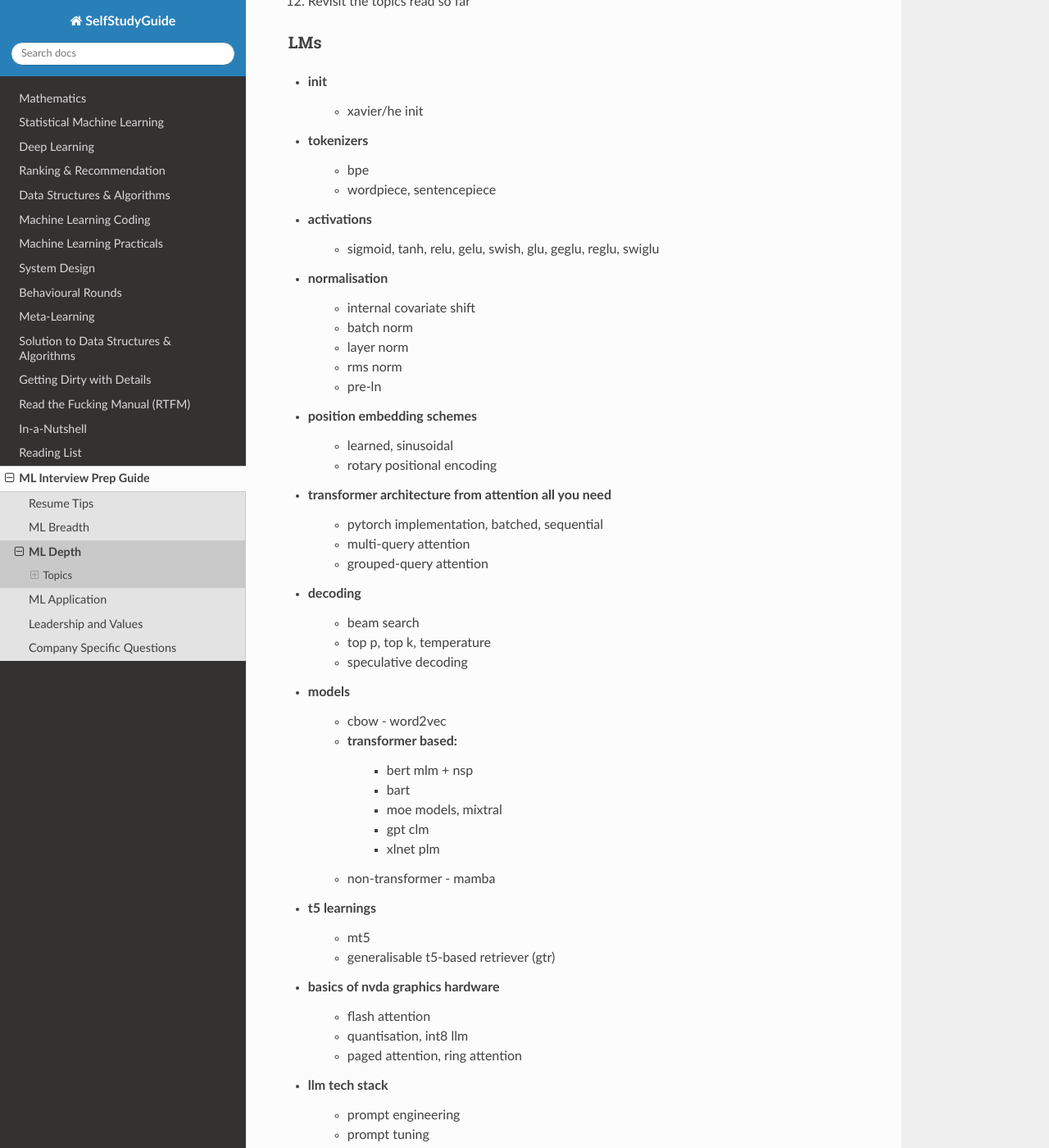
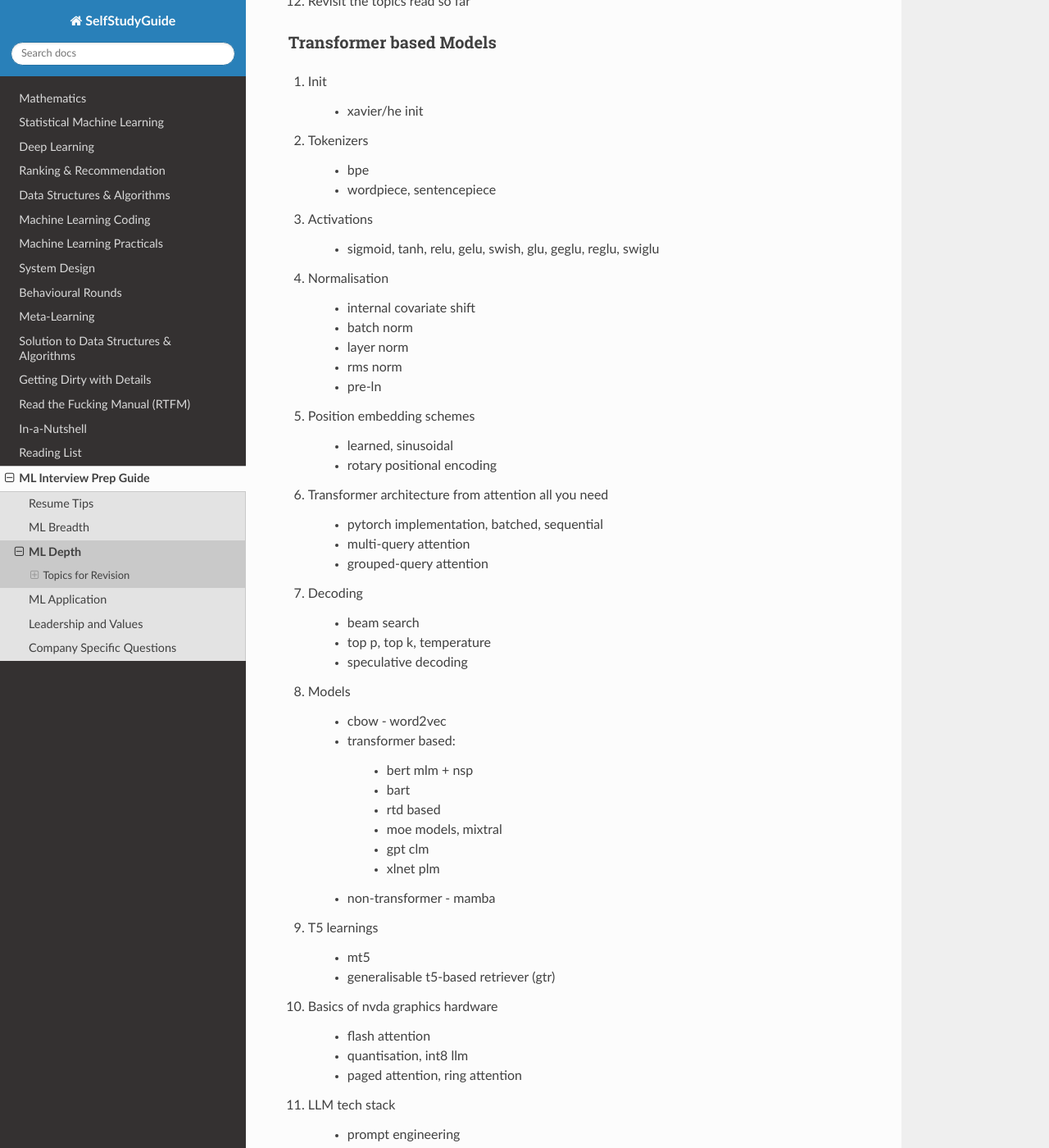
Before and after one commit to uselesstechjunks/leetcode, a Sphinx documentation site: the page built from docs/source/interviews/depth.rst, in a window 1280 px wide and 1400 px high, scrolled down 1248 px. Shown: the whole window at 82% size. Built offline with Sphinx 7.4.7 and the Read the Docs theme 3.1.0, drawn with Linux system fonts in a browser that asks for light colours; some of the changed text lies outside the part shown.

Commit message:
Update depth.rst (#398)
* Update depth.rst

* Update mlcoding.rst

```diff
--- a/docs/source/interviews/depth.rst
+++ b/docs/source/interviews/depth.rst
@@ -2,88 +2,110 @@
 ################################################################################
 ML Depth
 ################################################################################
-Topics
+Topics for Revision
 ********************************************************************************
 Fundamentals
 ================================================================================
-1. Classification/Regression loss and metrics
-2. Ranking loss and metrics
-3. Clustering
-	- Algorithms:
+#. Classification/Regression loss and metrics
+#. Ranking loss and metrics
+#. Clustering
+
+	- Algorithms
+
 		- Distance Based: K-Means
 		- Density Based: DBSCAN
-	- Metrics:
-		- Distance Based:
+	- Metrics
+
+		- Distance Based
+
 			- Silhoutte coefficient
 			- DB index
 			- CH index
 		- Density Based:
 
-4. Manifold Learning
+#. Manifold Learning
+
 	- t-SNE
-5. Latent Models
+#. Latent Variable Models
+
 	- GMM
 	- PCA, Kernel-PCA
 	- NMF
 	- ICA
 	- LDA
-6. Outlier prediction
+#. Outlier prediction
+
 	- Isolation Forest
 	- One-Class SVM
-7. Density Estimation
+#. Density Estimation
+
 	- KDE
-8. Resume walkthrough
+#. Resume walkthrough
+
 	- General problem description and approach
 	-  Loss function and training methods
 	- Challenges faced
-9. DL GD, backprop, regularisation
-10. Different Activation functions and different Attention mechanism
-11. Language model papers
-12. Revisit the topics read so far
+#. DL GD, backprop, regularisation
+#. Different Activation functions and different Attention mechanism
+#. Language model papers
+#. Revisit the topics read so far
 
-LMs
+Transformer based Models
 ==================================================================
-- init
+#. Init
+
 	- xavier/he init
-- tokenizers
+#. Tokenizers
+
 	- bpe
 	- wordpiece, sentencepiece
-- activations
+#. Activations
+
 	- sigmoid, tanh, relu, gelu, swish, glu, geglu, reglu, swiglu
-- normalisation
+#. Normalisation
+
 	- internal covariate shift
 	- batch norm
 	- layer norm
 	- rms norm
 	- pre-ln
-- position embedding schemes
+#. Position embedding schemes
+
 	- learned, sinusoidal
 	- rotary positional encoding
-- transformer architecture from attention all you need
+#. Transformer architecture from attention all you need
+
 	- pytorch implementation, batched, sequential
 	- multi-query attention
 	- grouped-query attention
-- decoding
+#. Decoding
+
 	- beam search
 	- top p, top k, temperature
 	- speculative decoding
-- models
+#. Models
+
 	- cbow - word2vec
 	- transformer based:
+
 		- bert mlm + nsp
 		- bart
+		- rtd based
 		- moe models, mixtral
 		- gpt clm
 		- xlnet plm
 	- non-transformer - mamba
-- t5 learnings
+#. T5 learnings
+
 	- mt5
 	- generalisable t5-based retriever (gtr)
-- basics of nvda graphics hardware
+#. Basics of nvda graphics hardware
+
 	- flash attention
 	- quantisation, int8 llm
 	- paged attention, ring attention
-- llm tech stack
+#. LLM tech stack
+
 	- prompt engineering
 	- prompt tuning
 	- rag
--- a/docs/source/mlcoding.rst
+++ b/docs/source/mlcoding.rst
@@ -72,6 +72,8 @@ Design Resources
 	* [Updated] `What We’ve Learned From A Year of Building with LLMs <https://applied-llms.org/>`_
 	* [tableau.com] `10 Great Machine Learning (ML) and Artificial Intelligence (AI) Blogs To Follow <https://www.tableau.com/learn/articles/blogs-about-machine-learning-artificial-intelligence>`_
 	* [towardsdatascience] `What's WRONG with Metrics? <https://towardsdatascience.com/choosing-the-right-metric-is-a-huge-issue-99ccbe73de61>`_
+	* [capitalone.com] `Understanding TF-IDF for Machine Learning <https://www.capitalone.com/tech/machine-learning/understanding-tf-idf/>`_
+	* [elastic.co] `Practical BM25 — Part 2: The BM25 Algorithm and its variables <https://www.elastic.co/blog/practical-bm25-part-2-the-bm25-algorithm-and-its-variables/>`_
 
 .. tip::
 	#. Designing Machine Learning Systems - Chip Huyen
```
